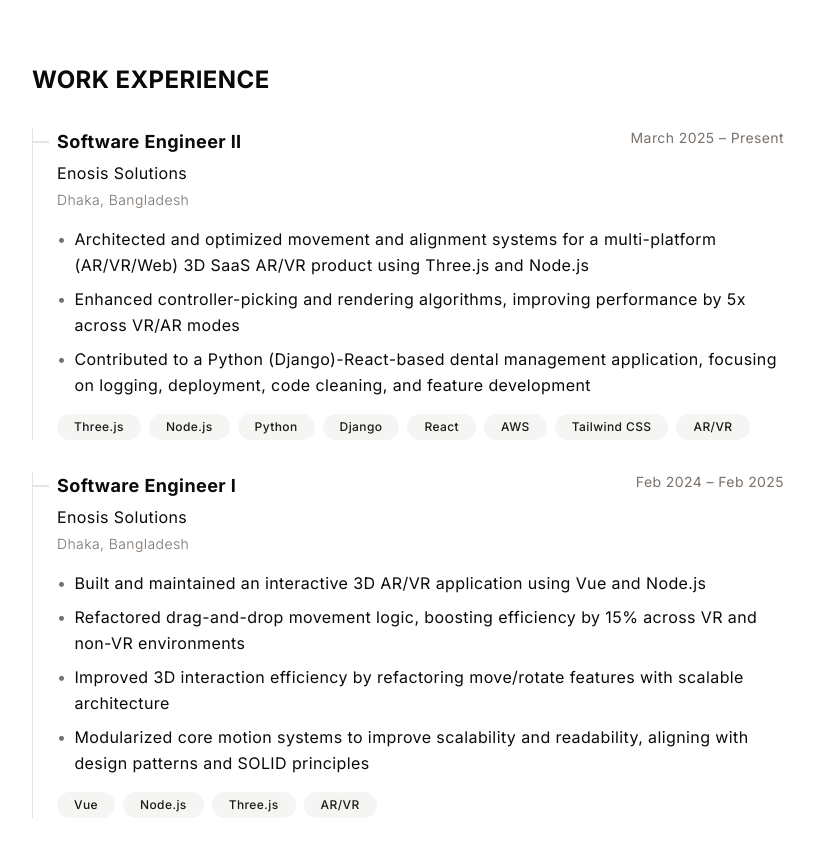
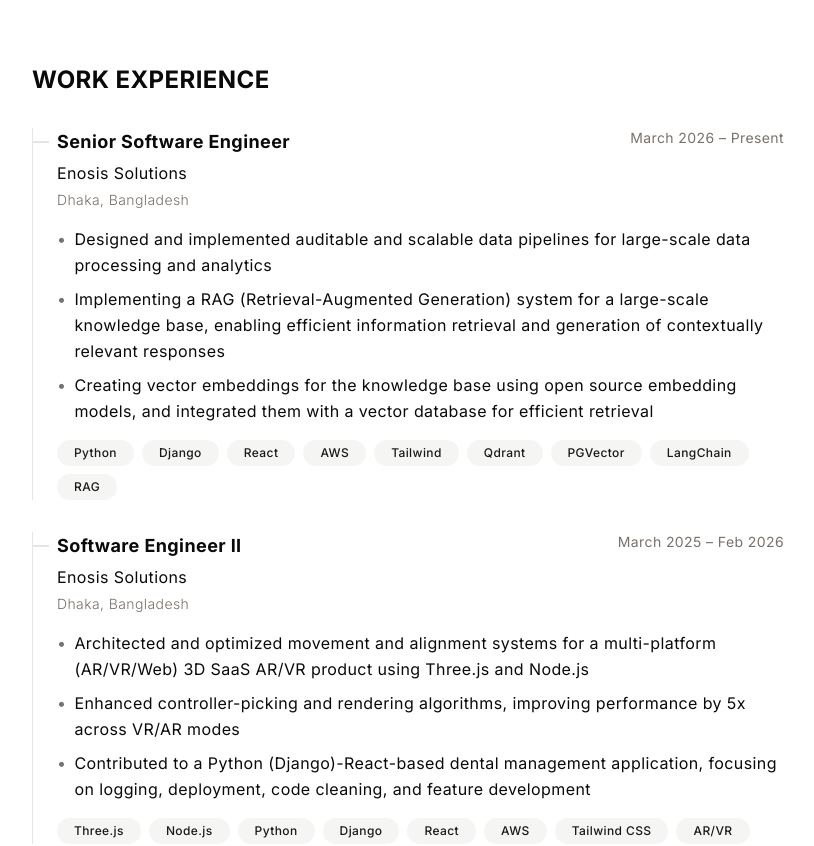
Before and after one commit to darkluminance/portfolio-redesign-v2, a Next.js app: page / in a window 1280 px wide. Shown: the part 800-1646 px from the top of the page, without its empty margins (232-1046 px from the left). Built offline with nearby package versions, Linux system fonts and the light colour scheme; a web font is replaced by a local one.

Commit message:
Update resume data

```diff
--- a/data/projects.ts
+++ b/data/projects.ts
@@ -1,23 +1,6 @@
 import { Project } from "@/lib/project-types";
 
 export const projects: Project[] = [
-  {
-    name: "DSA Visualizer",
-    slug: "dsav",
-    category: "Desktop Application",
-    year: 2020,
-    description: "A program that visualizes a few data structures and some common sorting and graph algorithms with vibrant colors. It also includes a maze generator and solver.",
-    githubURL: "https://github.com/darkluminance/Data-Structure-and-Algorithm-Visualizer",
-    demoURL: "",
-    stacks: ["Java"],
-    image: {
-      version: 1696683378,
-      public_id: "projects/dsav",
-      format: "png",
-      width: 895,
-      height: 895
-    }
-  },
   {
     name: "Maze Visualizer",
     slug: "maze_generator",
@@ -85,22 +68,5 @@
       width: 1080,
       height: 1080
     }
-  },
-  {
-    name: "URL shortener",
-    slug: "url_shortener",
-    category: "Web Development",
-    year: 2024,
-    description: "A simple URL shortener application that converts current timestamp into hexa code to generate temporary short URLs",
-    githubURL: "https://github.com/darkluminance/url-shortener",
-    demoURL: "https://smol-url.vercel.app/",
-    stacks: ["NextJS", "MongoDB"],
-    image: {
-      version: 1733075959,
-      public_id: "projects/url_shortener",
-      format: "png",
-      width: 1080,
-      height: 1080
-    }
   }
 ];
--- a/data/skills.ts
+++ b/data/skills.ts
@@ -44,13 +44,24 @@
     ]
   },
   {
+    category: "ML/AI",
+    skills: [
+      "Qdrant",
+      "PGVector",
+      "LangChain",
+      "RAG (Retrieval-Augmented Generation)",
+      "Vector Embeddings",
+      "Open Source Embedding Models"
+    ]
+  },
+  {
     category: "Database",
     skills: [
       "PostgreSQL",
       "MySQL",
       "MongoDB",
       "Firebase",
-      "Prisma"
+      "Prisma",
     ]
   },
   {
--- a/data/work-experience.ts
+++ b/data/work-experience.ts
@@ -11,10 +11,23 @@
 export const workExperiences: WorkExperience[] = [
   {
     company: "Enosis Solutions",
+    position: "Senior Software Engineer",
+    location: "Dhaka, Bangladesh",
+    startDate: "March 2026",
+    endDate: "Present",
+    highlights: [
+      "Designed and implemented auditable and scalable data pipelines for large-scale data processing and analytics",
+      "Implementing a RAG (Retrieval-Augmented Generation) system for a large-scale knowledge base, enabling efficient information retrieval and generation of contextually relevant responses",
+      "Creating vector embeddings for the knowledge base using open source embedding models, and integrated them with a vector database for efficient retrieval",
+    ],
+    stacks: ["Python", "Django", "React", "AWS", "Tailwind", "Qdrant", "PGVector", "LangChain", "RAG"]
+  },
+  {
+    company: "Enosis Solutions",
     position: "Software Engineer II",
     location: "Dhaka, Bangladesh",
     startDate: "March 2025",
-    endDate: "Present",
+    endDate: "Feb 2026",
     highlights: [
       "Architected and optimized movement and alignment systems for a multi-platform (AR/VR/Web) 3D SaaS AR/VR product using Three.js and Node.js",
       "Enhanced controller-picking and rendering algorithms, improving performance by 5x across VR/AR modes",
```
